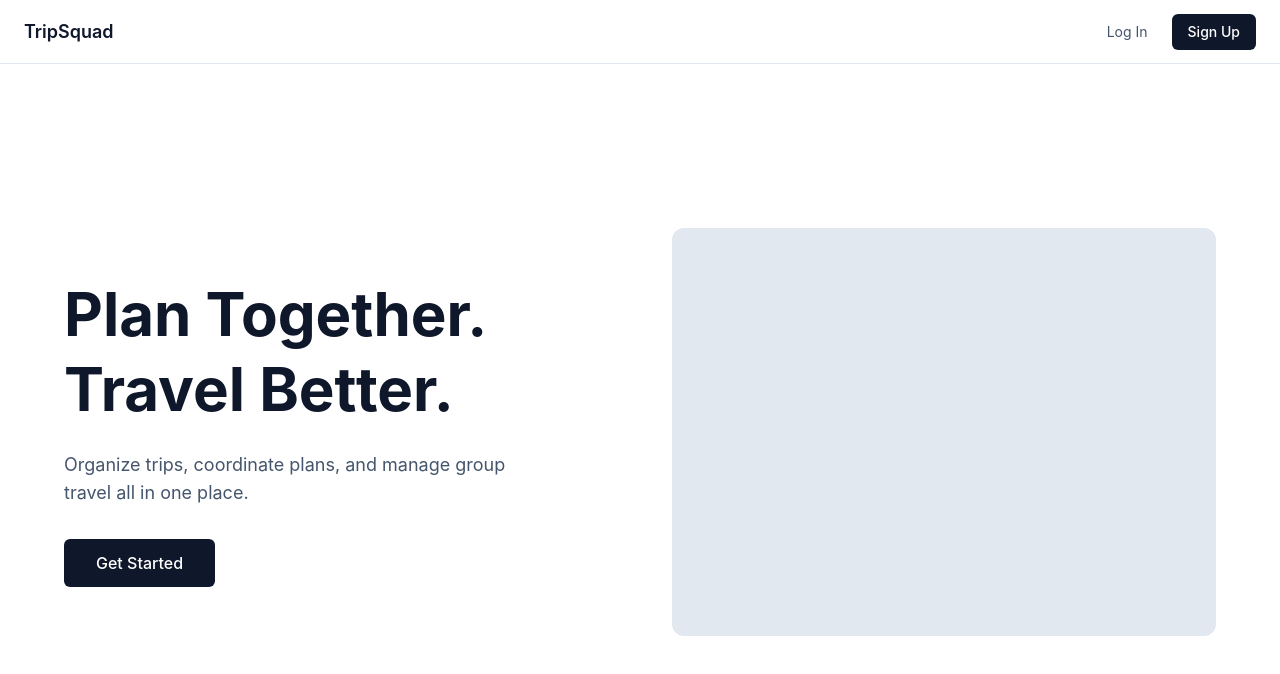
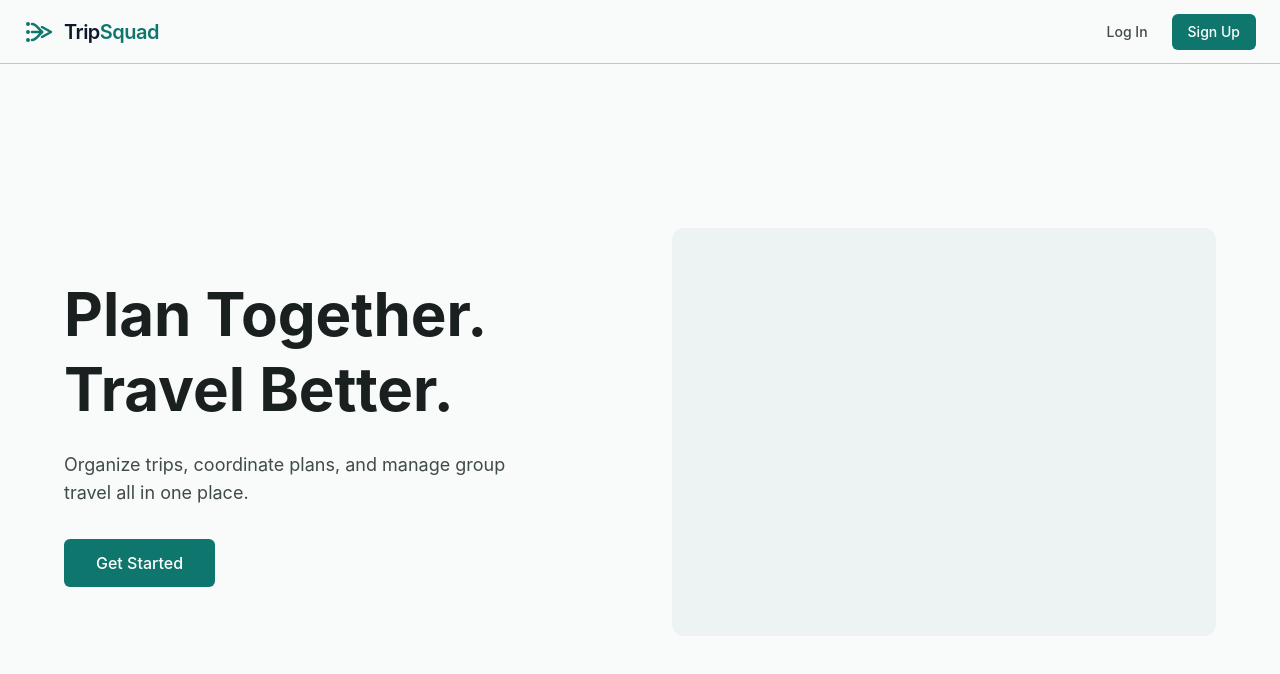
Before and after one commit to Josh1185/SeniorProject, a React (Vite) app in the folder client/: page / in a window 1280 px wide. Shown: the top 674 px of the page. Built offline with nearby package versions, Linux system fonts and the light colour scheme; no server answers.

Commit message:
feat: Polish landing page design

```diff
--- a/client/src/components/AppHeader.tsx
+++ b/client/src/components/AppHeader.tsx
@@ -14,6 +14,7 @@ import { Link, useLocation } from 'react-router';
 
 // -------------------- Component imports --------------------
 import { ProfileMenu } from './ProfileMenu';
+import { TripSquadLogo } from './TripSquadLogo';
 
 // -------------------- Internal Helpers --------------------
 
@@ -40,17 +41,10 @@ export function AppHeader() {
       <div className="flex h-16 items-center justify-between px-4 sm:px-6">
         {/* ---------- Logo + context ---------- */}
         <Link to="/dashboard" className="flex items-center gap-2 text-lg">
-          <span className="font-semibold text-slate-900">TripSquad</span>
+          <TripSquadLogo className='text-brand-600' />
 
           {label && (
-            <>
-              {/* Decorative divider, hidden from screen readers so it is not
-                  announced as a stray pipe character. */}
-              <span aria-hidden="true" className="text-slate-300">
-                |
-              </span>
-              <span className="text-slate-500">{label}</span>
-            </>
+            <span className="text-slate-500">{label}</span>
           )}
         </Link>
 
--- /dev/null
+++ b/client/src/components/TripSquadLogo.tsx
@@ -0,0 +1,63 @@
+type TripSquadLogoProps = {
+  className?: string;
+  showWordmark?: boolean;
+};
+
+export function TripSquadLogo({
+  className = "",
+  showWordmark = true,
+}: TripSquadLogoProps) {
+  return (
+    <div className={`inline-flex items-center gap-2 ${className}`}>
+      <svg
+        viewBox="0 0 32 24"
+        width="32"
+        height="24"
+        fill="none"
+        xmlns="http://www.w3.org/2000/svg"
+        aria-hidden="true"
+        className="shrink-0"
+      >
+        {/* Group members / starting points */}
+        <circle cx="4" cy="4" r="2" fill="currentColor" />
+        <circle cx="4" cy="12" r="2" fill="currentColor" />
+        <circle cx="4" cy="20" r="2" fill="currentColor" />
+
+        {/* Converging paths */}
+        <path
+          d="M8 4C12 4 14 8 18 12"
+          stroke="currentColor"
+          strokeWidth="2.5"
+          strokeLinecap="round"
+        />
+        <path
+          d="M8 12H18"
+          stroke="currentColor"
+          strokeWidth="2.5"
+          strokeLinecap="round"
+        />
+        <path
+          d="M8 20C12 20 14 16 18 12"
+          stroke="currentColor"
+          strokeWidth="2.5"
+          strokeLinecap="round"
+        />
+
+        {/* Shared direction */}
+        <path
+          d="M18 7L27 12L18 17"
+          stroke="currentColor"
+          strokeWidth="2.5"
+          strokeLinecap="round"
+          strokeLinejoin="round"
+        />
+      </svg>
+
+      {showWordmark && (
+        <span className="text-xl font-semibold tracking-tight text-slate-900">
+          Trip<span className="text-brand-600">Squad</span>
+        </span>
+      )}
+    </div>
+  );
+}
--- a/client/src/index.css
+++ b/client/src/index.css
@@ -9,6 +9,26 @@
   --color-brand-500: oklch(0.704 0.123 182.5); /* #14B8A6 */
   --color-brand-600: oklch(0.511 0.086 186.4); /* #0F766E */
   --color-brand-700: oklch(0.437 0.071 188.2); /* #115E59 */
+
+  /*
+  ink-900 → primary text
+  ink-700 → secondary headings
+  ink-600 → body/supporting text
+  ink-500 → muted labels/placeholders
+  ink-300 → borders
+  ink-200 → separators
+  ink-100 → subtle card backgrounds
+  ink-50 → page background */
+  --color-ink-50:  oklch(0.985 0.003 190); /* #F8FAFA */
+  --color-ink-100: oklch(0.958 0.005 190); /* #EEF2F2 */
+  --color-ink-200: oklch(0.906 0.008 190); /* #D9E0E0 */
+  --color-ink-300: oklch(0.825 0.011 190); /* #BCC8C8 */
+  --color-ink-400: oklch(0.683 0.015 190); /* #879898 */
+  --color-ink-500: oklch(0.565 0.016 190); /* #607272 */
+  --color-ink-600: oklch(0.478 0.015 190); /* #475858 */
+  --color-ink-700: oklch(0.399 0.014 190); /* #344242 */
+  --color-ink-800: oklch(0.305 0.012 190); /* #222D2D */
+  --color-ink-900: oklch(0.235 0.010 190); /* #151D1D */
 }
 
 html,
--- a/client/src/pages/DashboardPage.tsx
+++ /dev/null
@@ -1,80 +0,0 @@
-/**
- * FILE: DashboardPage.tsx
- * DESCRIPTION: Protected page for main information
- *
- *              Note that this current structure that returns
- *              current user data is temporary,
- *              and solely for testing auth sessions work
- *
- * LAST UPDATED: 2026-09-26 - File Created (Josh Iehle)
- */
-
-// -------------------- Module and lib imports --------------------
-import { useQuery } from '@tanstack/react-query';
-import { get } from '../lib/api';
-import { useAuth } from '../lib/auth/useAuth';
-
-// -------------------- Response Structure Interface --------------------
-interface SignedInUserResponse {
-  user: {
-    id: string;
-    email: string;
-    displayName: string;
-    avatarUrl: string | null;
-    createdAt: string;
-  };
-}
-
-// -------------------- Component --------------------
-export function DashboardPage() {
-  // ----- 1. Destructure signOut method from useAuth -----
-  const { signOut } = useAuth();
-
-  // ----- 2. Obtain signed in user data -----
-  const me = useQuery({
-    queryKey: ['me'],
-    queryFn: () => get<SignedInUserResponse>('/users/me'),
-  });
-
-  // ----- 3. Render -----
-  return (
-    <div className="mx-auto max-w-2xl p-8">
-      <header className="flex items-center justify-between">
-        <h1 className="text-2xl font-semibold text-slate-900">Dashboard</h1>
-        <button
-          onClick={() => void signOut()}
-          className="text-sm text-slate-500 hover:text-slate-900"
-        >
-          Sign out
-        </button>
-      </header>
-
-      <div className="mt-8 rounded-lg bg-white p-6 ring-1 ring-slate-200">
-        {me.isLoading && <p className="text-slate-500">Loading…</p>}
-        {me.error && <p className="text-red-600">{(me.error as Error).message}</p>}
-
-        {me.data && (
-          <dl className="space-y-2 text-sm">
-            <div className="flex justify-between">
-              <dt className="text-slate-500">Name</dt>
-              <dd className="font-medium">{me.data.user.displayName}</dd>
-            </div>
-            <div className="flex justify-between">
-              <dt className="text-slate-500">Email</dt>
-              <dd className="font-medium">{me.data.user.email}</dd>
-            </div>
-            <div className="flex justify-between">
-              <dt className="text-slate-500">User ID</dt>
-              <dd className="font-mono text-xs">{me.data.user.id}</dd>
-            </div>
-          </dl>
-        )}
-      </div>
-
-      <p className="mt-4 text-sm text-slate-500">
-        This data came from our API, which verified your token and looked you up in our own
-        database.
-      </p>
-    </div>
-  );
-}
--- a/client/src/pages/LandingPage.tsx
+++ b/client/src/pages/LandingPage.tsx
@@ -9,6 +9,9 @@
 // -------------------- Module and lib imports --------------------
 import { Link, Navigate } from 'react-router';
 import { useAuth } from '../lib/auth/useAuth';
+
+// -------------------- Component imports --------------------
+import { TripSquadLogo } from '../components/TripSquadLogo';
 
 // -------------------- Component --------------------
 export function LandingPage() {
@@ -22,21 +25,21 @@ export function LandingPage() {
   if (session) return <Navigate to="/dashboard" replace />;
 
   return (
-    <div className="flex min-h-full flex-col bg-white">
+    <div className="flex min-h-full flex-col bg-ink-50">
       {/* ---------- Header. Separate from AppHeader: this page has no profile menu or notifications, because nobody is signed in. ---------- */}
-      <header className="flex h-16 items-center justify-between border-b border-slate-200 px-4 sm:px-6">
-        <span className="text-lg font-semibold text-slate-900">TripSquad</span>
+      <header className="flex h-16 items-center justify-between border-b border-ink-300 px-4 sm:px-6">
+        <TripSquadLogo className="text-brand-600" />
 
         <div className="flex items-center gap-2">
           <Link
             to="/login"
-            className="rounded-md px-4 py-2 text-sm text-slate-600 hover:text-slate-900"
+            className="rounded-md px-4 py-2 text-sm text-ink-700 hover:text-ink-900 font-medium"
           >
             Log In
           </Link>
           <Link
             to="/register"
-            className="rounded-md bg-slate-900 px-4 py-2 text-sm font-medium text-white hover:bg-slate-700"
+            className="rounded-md bg-brand-600 px-4 py-2 text-sm font-medium text-white hover:bg-brand-700"
           >
             Sign Up
           </Link>
@@ -47,19 +50,19 @@ export function LandingPage() {
       <main className="flex flex-1 items-center px-4 py-12 sm:px-6 lg:py-20">
         <div className="mx-auto grid w-full max-w-6xl items-center gap-10 lg:grid-cols-2 lg:gap-16">
           <div>
-            <h1 className="text-4xl leading-tight font-bold text-slate-900 sm:text-5xl lg:text-6xl">
+            <h1 className="text-4xl leading-tight font-bold text-ink-900 sm:text-5xl lg:text-6xl">
               Plan Together.
               <br />
               Travel Better.
             </h1>
 
-            <p className="mt-6 max-w-md text-lg text-slate-600">
+            <p className="mt-6 max-w-md text-lg text-ink-700">
               Organize trips, coordinate plans, and manage group travel all in one place.
             </p>
 
             <Link
               to="/register"
-              className="mt-8 inline-block rounded-md bg-slate-900 px-8 py-3 font-medium text-white hover:bg-slate-700"
+              className="mt-8 inline-block rounded-md bg-brand-600 px-8 py-3 font-medium text-white hover:bg-brand-700"
             >
               Get Started
             </Link>
@@ -69,7 +72,7 @@ export function LandingPage() {
               space so the layout does not jump when a real image lands. */}
           <div
             aria-hidden="true"
-            className="aspect-video w-full rounded-xl bg-slate-200 lg:aspect-4/3"
+            className="aspect-video w-full rounded-xl bg-ink-100 lg:aspect-4/3"
           />
         </div>
       </main>
```
